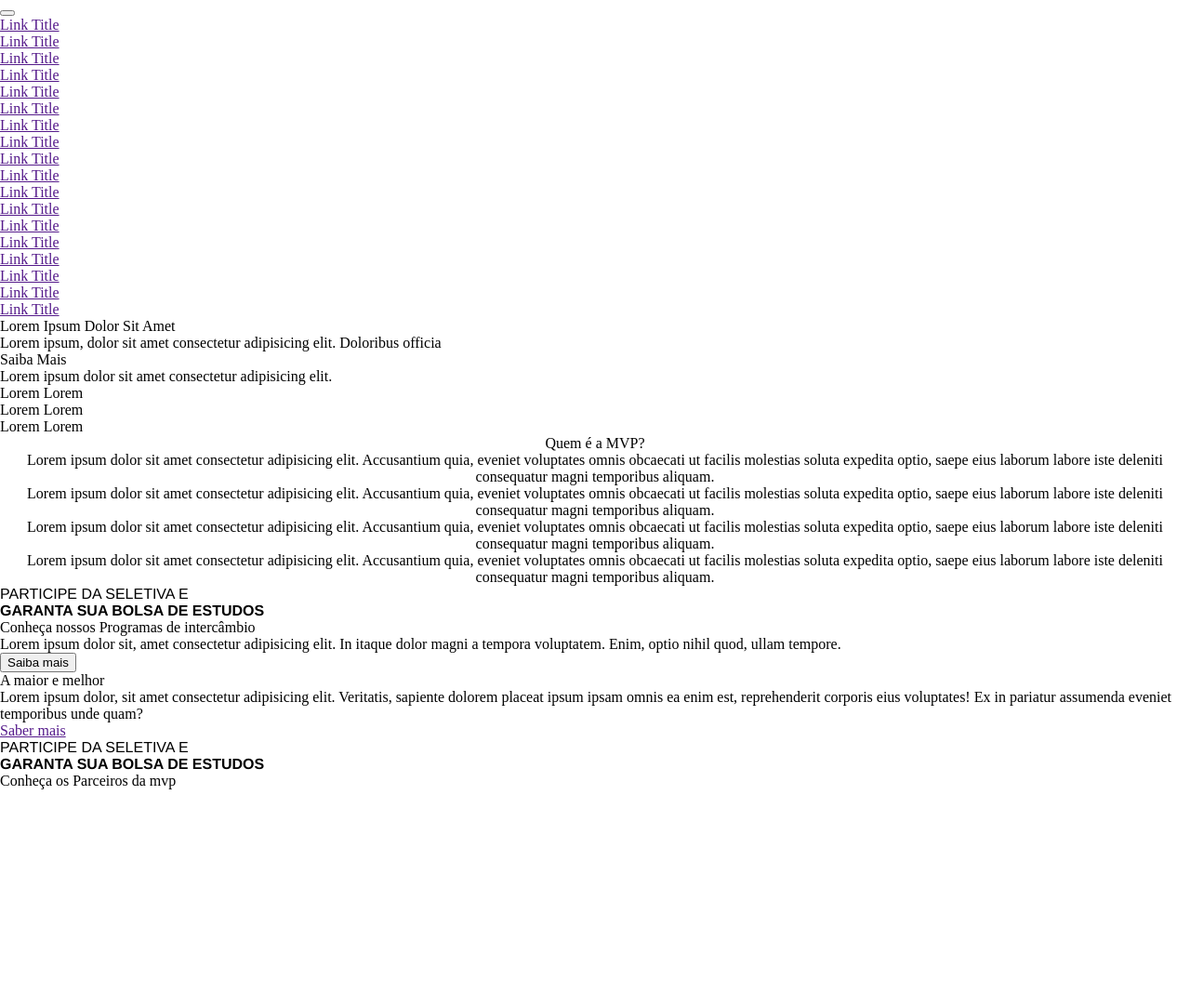
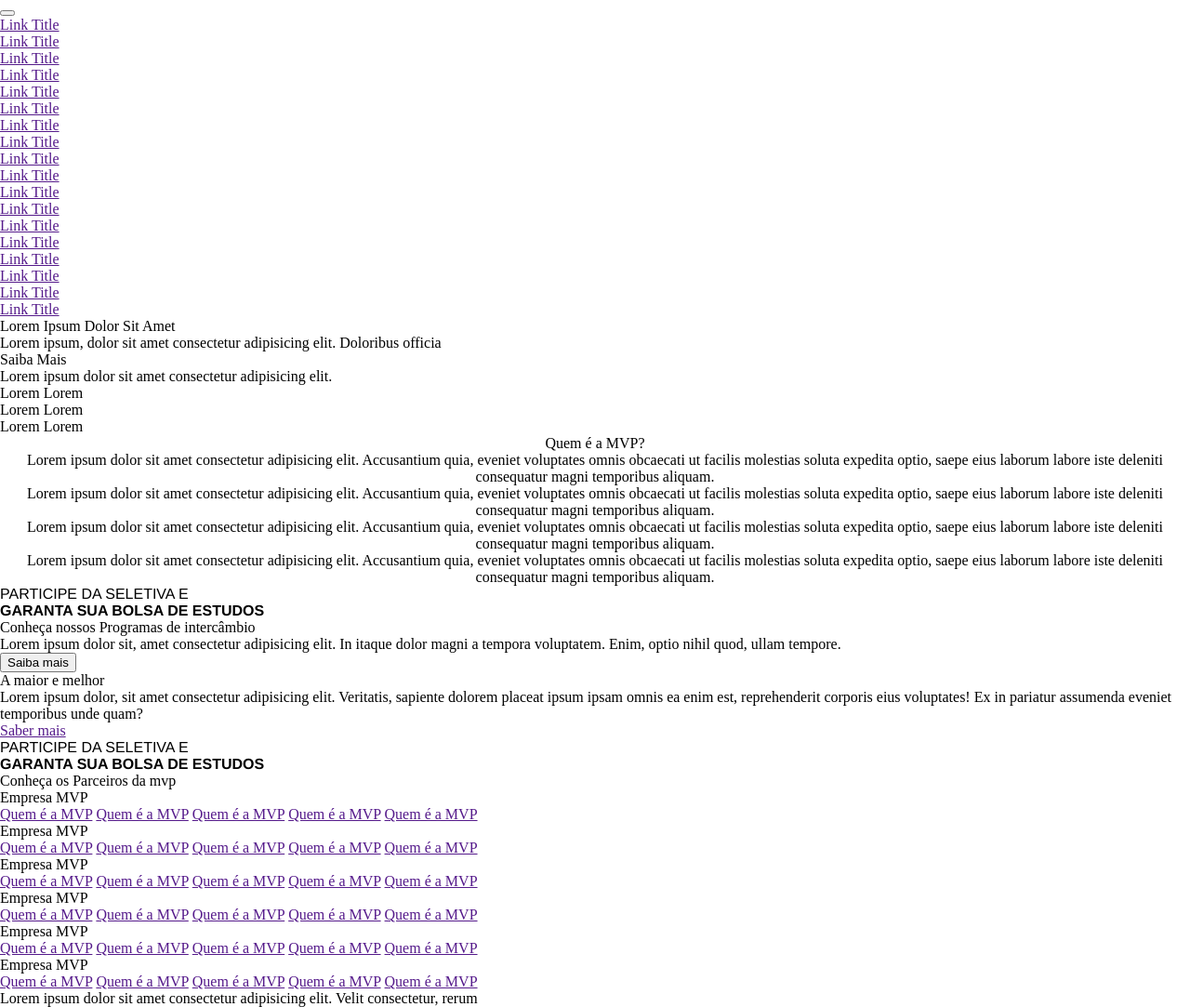
Before and after one commit to azabraao/mvp-exchange, a website: page src/index.html in a window 1280 px wide. Shown: the whole page at 93% size. Before the commit the page ends 849 px from the top, so only its background shows below. Drawn offline with Linux system fonts and the light colour scheme.

Commit message:
Add basic site-footer  architecture

```diff
--- a/src/assets/scss/components/_all.scss
+++ b/src/assets/scss/components/_all.scss
@@ -2,6 +2,6 @@
 @import 'site-header';
 @import 'chess';
 @import 'cta-bolsas';
-@import 'footer';
+@import 'site-footer';
 @import 'nav';
 @import 'site-header';
--- /dev/null
+++ b/src/assets/scss/components/_site-footer.scss
@@ -0,0 +1,35 @@
+.site-footer {
+    .site-footer__header {
+        .site-footer__logo {
+
+        }
+        .site-footer__social-links {
+            .site-footer__social-link {
+
+            }
+        }
+    }
+
+    .site-footer__body {
+        .site-footer__row {
+            .site-footer__column {
+                .site-footer__links {
+                    .site-footer__links-title {
+
+                    }
+                    .site-footer__links-list {
+                        .site-footer__link {
+
+                        }
+                    }
+                }
+            }
+        }
+    }
+
+    .site-footer__footer {
+        p {
+
+        }
+    }
+}
--- a/src/index.html
+++ b/src/index.html
@@ -233,6 +233,102 @@
     <section class="chess">
 
     </section>
+    <footer class="site-footer">
+        <div class="container">
+            <div class="site-footer__header">
+                <div class="site-footer__logo"></div>
+                <div class="site-footer__social-links">
+                    <span class="site-footer__social-link"></span>
+                    <span class="site-footer__social-link"></span>
+                    <span class="site-footer__social-link"></span>
+                    <span class="site-footer__social-link"></span>
+                </div>
+            </div>
+            <div class="site-footer__body">
+                <div class="site-footer__row">
+                    <div class="site-footer__column">
+                        <div class="site-footer__links">
+                            <h3 class="site-footer__links-title">Empresa MVP</h3>
+                            <div class="site-footer__links-list">
+                                <a href="" class="site-footer__link">Quem é a MVP</a>
+                                <a href="" class="site-footer__link">Quem é a MVP</a>
+                                <a href="" class="site-footer__link">Quem é a MVP</a>
+                                <a href="" class="site-footer__link">Quem é a MVP</a>
+                                <a href="" class="site-footer__link">Quem é a MVP</a>
+                            </div>
+                        </div>
+                    </div>
+                    <div class="site-footer__column">
+                        <div class="site-footer__links">
+                            <h3 class="site-footer__links-title">Empresa MVP</h3>
+                            <div class="site-footer__links-list">
+                                <a href="" class="site-footer__link">Quem é a MVP</a>
+                                <a href="" class="site-footer__link">Quem é a MVP</a>
+                                <a href="" class="site-footer__link">Quem é a MVP</a>
+                                <a href="" class="site-footer__link">Quem é a MVP</a>
+                                <a href="" class="site-footer__link">Quem é a MVP</a>
+                            </div>
+                        </div>
+                    </div>
+                    <div class="site-footer__column">
+                        <div class="site-footer__links">
+                            <h3 class="site-footer__links-title">Empresa MVP</h3>
+                            <div class="site-footer__links-list">
+                                <a href="" class="site-footer__link">Quem é a MVP</a>
+                                <a href="" class="site-footer__link">Quem é a MVP</a>
+                                <a href="" class="site-footer__link">Quem é a MVP</a>
+                                <a href="" class="site-footer__link">Quem é a MVP</a>
+                                <a href="" class="site-footer__link">Quem é a MVP</a>
+                            </div>
+                        </div>
+                    </div>
+                </div>
+                <div class="site-footer__row">
+                    <div class="site-footer__column">
+                        <div class="site-footer__links">
+                            <h3 class="site-footer__links-title">Empresa MVP</h3>
+                            <div class="site-footer__links-list">
+                                <a href="" class="site-footer__link">Quem é a MVP</a>
+                                <a href="" class="site-footer__link">Quem é a MVP</a>
+                                <a href="" class="site-footer__link">Quem é a MVP</a>
+                                <a href="" class="site-footer__link">Quem é a MVP</a>
+                                <a href="" class="site-footer__link">Quem é a MVP</a>
+                            </div>
+                        </div>
+                    </div>
+                    <div class="site-footer__column">
+                        <div class="site-footer__links">
+                            <h3 class="site-footer__links-title">Empresa MVP</h3>
+                            <div class="site-footer__links-list">
+                                <a href="" class="site-footer__link">Quem é a MVP</a>
+                                <a href="" class="site-footer__link">Quem é a MVP</a>
+                                <a href="" class="site-footer__link">Quem é a MVP</a>
+                                <a href="" class="site-footer__link">Quem é a MVP</a>
+                                <a href="" class="site-footer__link">Quem é a MVP</a>
+                            </div>
+                        </div>
+                    </div>
+                    <div class="site-footer__column">
+                        <div class="site-footer__links">
+                            <h3 class="site-footer__links-title">Empresa MVP</h3>
+                            <div class="site-footer__links-list">
+                                <a href="" class="site-footer__link">Quem é a MVP</a>
+                                <a href="" class="site-footer__link">Quem é a MVP</a>
+                                <a href="" class="site-footer__link">Quem é a MVP</a>
+                                <a href="" class="site-footer__link">Quem é a MVP</a>
+                                <a href="" class="site-footer__link">Quem é a MVP</a>
+                            </div>
+                        </div>
+                    </div>
+                </div>
+            </div>
+            <div class="site-footer__footer">
+                <p>
+                    Lorem ipsum dolor sit amet consectetur adipisicing elit. Velit consectetur, rerum
+                </p>
+            </div>
+        </div>
+    </footer>
     <script src="./assets/js/main.js"></script>
 </body>
 </html>
```
Also changed, not shown: src/assets/scss/components/_footer.scss (deleted).
